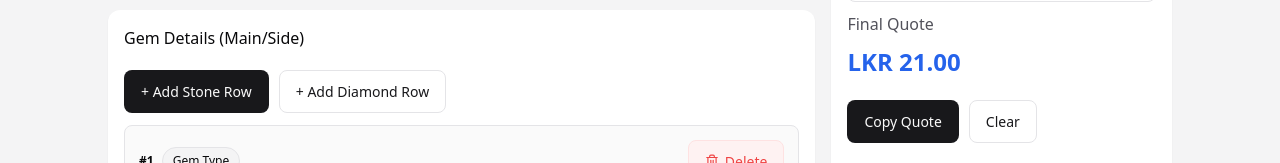
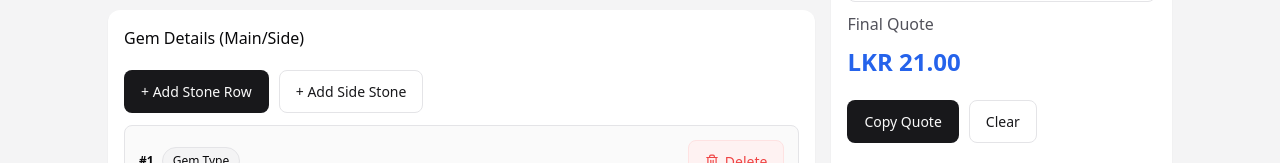
Before and after one commit to Spark014/ratecalculator, a Next.js app: page / in a window 1280 px wide. Shown: the part 455-618 px from the top of the page. Built offline with nearby package versions, Linux system fonts and the light colour scheme; no server answers.

Commit message:
Rename 'Add Diamond Row' to 'Add Side Stone' and lock Role for side stones

```diff
--- a/src/components/QuoteCalculator.tsx
+++ b/src/components/QuoteCalculator.tsx
@@ -103,7 +103,7 @@ export const QuoteCalculator: React.FC = () => {
 
                         <div className="btnrow" style={{ marginBottom: 12 }}>
                             <button onClick={() => addStone(0, false)}>{t.add_stone_row}</button>
-                            <button className="secondary" onClick={() => addStone(0, true)}>{t.add_diamond_row}</button>
+                            <button className="secondary" onClick={() => addStone(1, true)}>{t.add_diamond_row}</button>
                         </div>
 
                         {state.stones.map((stone, index) => (
--- a/src/components/StoneRow.tsx
+++ b/src/components/StoneRow.tsx
@@ -44,6 +44,8 @@ export const StoneRow: React.FC<StoneRowProps> = ({ stone, index, currency, onUp
                     <select
                         value={stone.roleIndex}
                         onChange={(e) => handleChange('roleIndex', parseInt(e.target.value))}
+                        disabled={stone.roleIndex === 1}
+                        style={stone.roleIndex === 1 ? { background: 'var(--pill-bg)', opacity: 0.8, cursor: 'not-allowed' } : {}}
                     >
                         <option value={0}>{t.main_stone}</option>
                         <option value={1}>{t.side_stone}</option>
--- a/src/lib/i18n/translations.ts
+++ b/src/lib/i18n/translations.ts
@@ -16,7 +16,7 @@ export const translations = {
         quote_no: "Quote No.",
         gem_details: "Gem Details (Main/Side)",
         add_stone_row: "+ Add Stone Row",
-        add_diamond_row: "+ Add Diamond Row",
+        add_diamond_row: "+ Add Side Stone",
         gems_total: "Gems Total",
         metal_details: "Metal Details",
         select_metal: "Select Metal",
@@ -202,7 +202,7 @@ export const translations = {
         quote_no: "报价单号",
         gem_details: "宝石详情 (主石/配石)",
         add_stone_row: "+ 添加宝石行",
-        add_diamond_row: "+ 添加钻石行",
+        add_diamond_row: "+ 添加配石",
         gems_total: "宝石总计",
         metal_details: "金属详情",
         select_metal: "选择金属",
```
